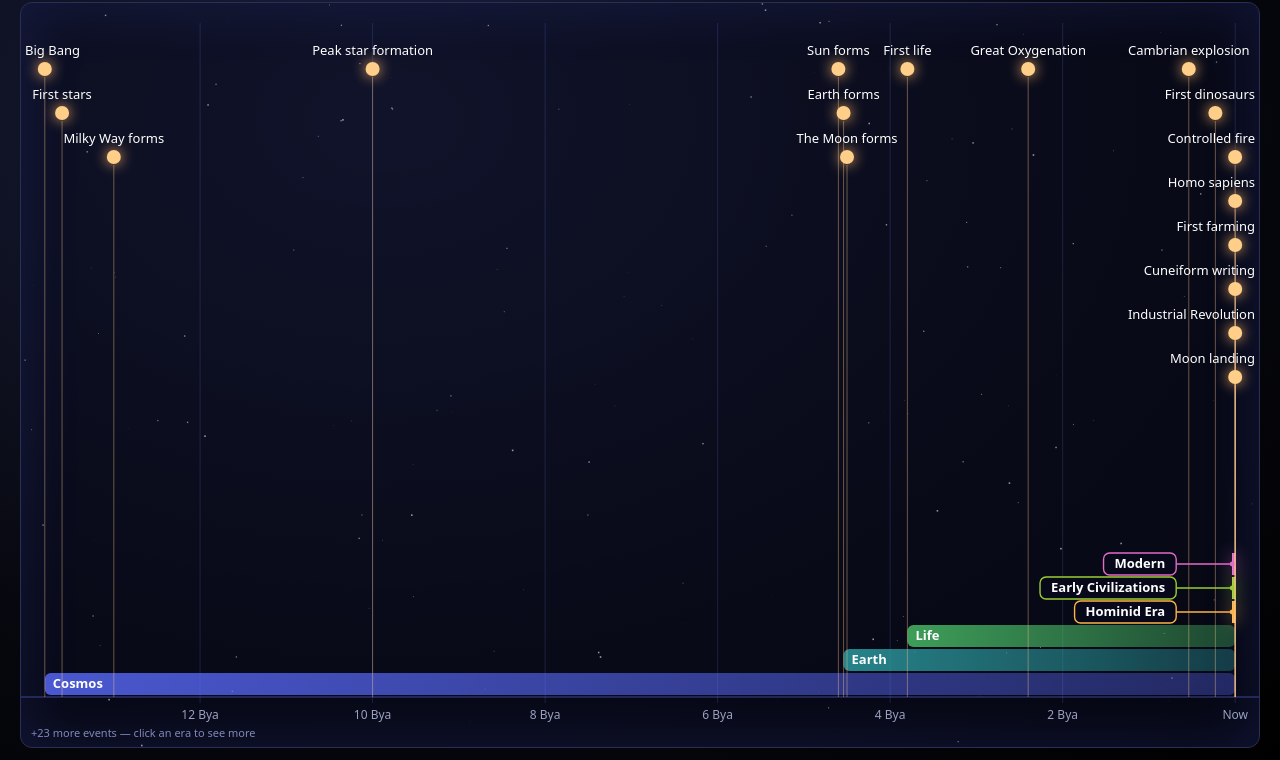
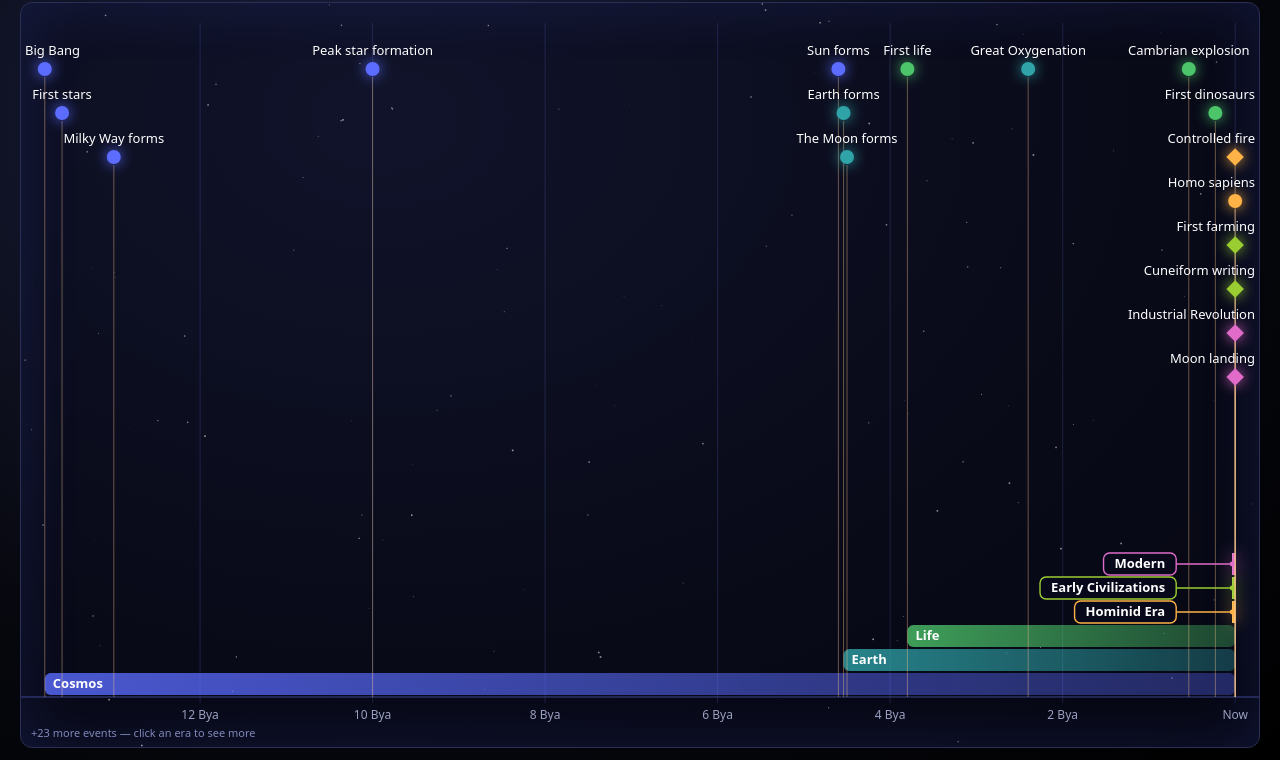
Before and after one commit to abmoll/deep-time, a plain HTML site: page index.html in a window 1280 px wide. Shown: the part 40-800 px from the top of the page. Drawn offline with Linux system fonts and the light colour scheme.

Commit message:
Era-colored dots: circles for events, diamonds for inventions; return to All Time on resume
Co-authored-by: Alex Moll <abmoll14@gmail.com>

```diff
--- a/index.html
+++ b/index.html
@@ -2381,13 +2381,7 @@
             x.lineTo(q, axY);
             x.stroke();
           }
-          x.fillStyle = sel === i ? "#ff5f7a" : "#ffcf8a";
-          x.shadowColor = "#ffb86b";
-          x.shadowBlur = 14;
-          x.beginPath();
-          x.arc(p, y, 7, 0, 7);
-          x.fill();
-          x.shadowBlur = 0;
+          drawDot(e, i, p, y);
           x.fillStyle = "#fff";
           x.fillText(e.n, mid, y - 14);
           hits.push([p, y, i]);
@@ -2622,6 +2616,28 @@
         "The Moon forms": "videos/moon-forms",
         "First life": "videos/first-life",
       };
+      // dots: circle = event, diamond = invention; same size; filled with the era's color
+      const INV = new Set(
+        "First stone tools|Acheulean hand axes|Controlled fire|Shell beads|First farming|Maize domesticated|Horses and the plow|Cuneiform writing|First pottery|The wheel|Iron Age|Printing press|Newton's Principia|Industrial Revolution|First powered flight|Sputnik 1|Moon landing|World Wide Web|Galileo's telescope|Smallpox vaccine|Origin of Species|Theory of relativity|Penicillin|DNA double helix|Human Genome Project|Watt's steam engine|Telegraph|ChatGPT|Cave art|Dogs domesticated".split("|"),
+      );
+      function drawDot(e, i, p, y) {
+        const eraCol = (eras.find((r) => r[0] === e.era) || [0, 0, "#ffcf8a"])[2],
+          r = 7;
+        x.fillStyle = sel === i ? "#ff5f7a" : eraCol;
+        x.shadowColor = eraCol;
+        x.shadowBlur = 14;
+        x.beginPath();
+        if (INV.has(e.n)) {
+          const d = r * 1.25;
+          x.moveTo(p, y - d);
+          x.lineTo(p + d, y);
+          x.lineTo(p, y + d);
+          x.lineTo(p - d, y);
+          x.closePath();
+        } else x.arc(p, y, r, 0, 7);
+        x.fill();
+        x.shadowBlur = 0;
+      }
       const pw = document.getElementById("pw"),
         vm = document.getElementById("vm"),
         vv = document.getElementById("vv");
@@ -2720,6 +2736,20 @@
       });
       addEventListener("resize", placeEras);
       placeEras();
+      // iPhone home-screen app resumes where it was left: come back to the All Time view after time away
+      let hiddenAt = 0;
+      const backToAll = () => {
+        if (vm.classList.contains("open")) return;
+        if (landMQ.matches) setEras(false);
+        exitFocus(false);
+      };
+      document.addEventListener("visibilitychange", () => {
+        if (document.hidden) hiddenAt = Date.now();
+        else if (hiddenAt && Date.now() - hiddenAt > 60000) backToAll();
+      });
+      addEventListener("pageshow", (e) => {
+        if (e.persisted) backToAll();
+      });
       const q = new URLSearchParams(location.search);
       if (/demo=1/.test(location.search + location.hash)) {
         L = 7e8;
```
